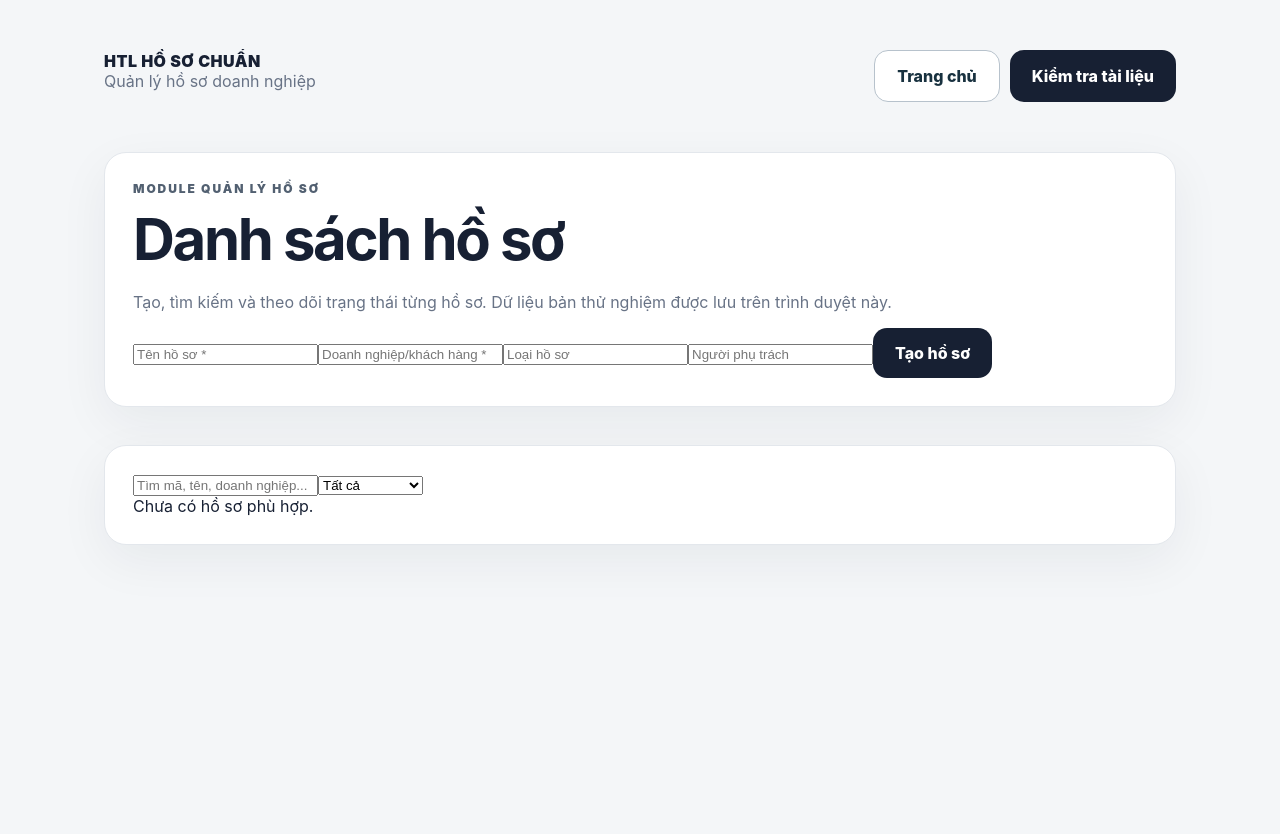
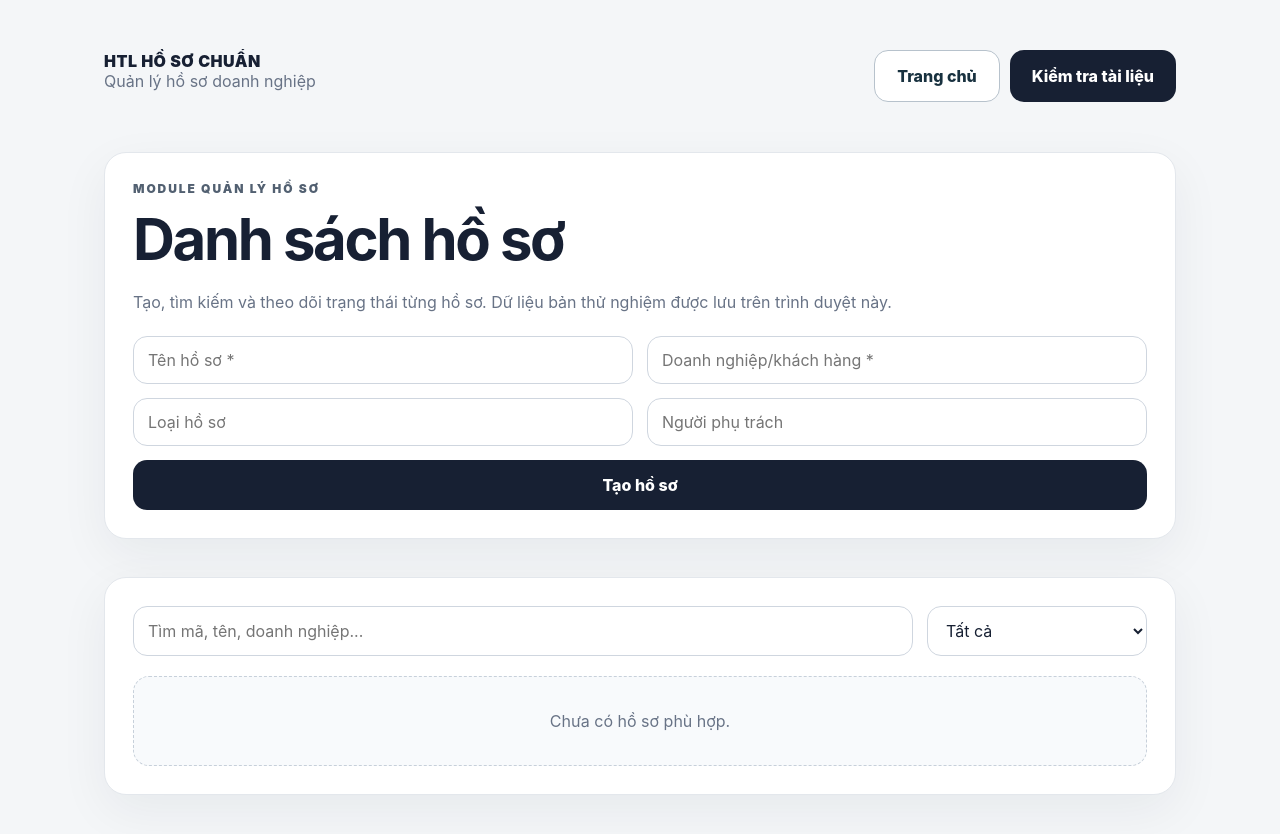
Before and after one commit to tienhqprime-hub/htl-ho-so-chuan, a Next.js app: page /ho-so in a window 1280 px wide. Shown: the top 834 px of the page. Before the commit the page ends 800 px from the top, so only its background shows below. Built offline with nearby package versions, Linux system fonts and the light colour scheme.

Commit message:
style: complete dossier management interface

```diff
--- a/app/styles.css
+++ b/app/styles.css
@@ -2,7 +2,7 @@
 * { box-sizing: border-box; }
 body { margin: 0; }
 a { color: inherit; text-decoration: none; }
-button, textarea { font: inherit; }
+button, textarea, input, select { font: inherit; }
 .shell { max-width: 1120px; margin: 0 auto; padding: 28px 24px 60px; }
 .narrow { max-width: 880px; }
 .topbar { display: flex; align-items: center; justify-content: space-between; gap: 24px; }
@@ -61,5 +61,17 @@ textarea { min-height: 120px; resize: vertical; border: 1px solid #cfd6df; borde
 .twoCols li { margin: 8px 0; line-height: 1.5; }
 .actions { display: flex; gap: 10px; margin: 22px 0 12px; flex-wrap: wrap; }
 .secondary { background: white; border: 1px solid #b7c2cc; color: #18313f; }
-@media (max-width: 760px) { .shell { padding: 20px 16px 40px; } .grid, .twoCols { grid-template-columns: 1fr; } .resultHead { flex-direction: column; } .score { text-align: left; } .card, .panel { padding: 22px; } }
+.heroActions { display: flex; gap: 12px; flex-wrap: wrap; }
+.dossierForm { display: grid; grid-template-columns: repeat(2, minmax(0, 1fr)); gap: 14px; margin-top: 24px; }
+.dossierForm input, .dossierToolbar input, .dossierToolbar select { width: 100%; border: 1px solid #cfd6df; border-radius: 14px; padding: 13px 14px; background: white; color: #172033; }
+.dossierForm button { grid-column: 1 / -1; }
+.dossierToolbar { display: grid; grid-template-columns: minmax(0, 1fr) 220px; gap: 14px; margin-bottom: 20px; }
+.dossierList { display: grid; gap: 12px; }
+.dossierItem { display: flex; align-items: center; justify-content: space-between; gap: 24px; padding: 20px; border: 1px solid #e3e7ec; border-radius: 16px; background: #fbfcfd; }
+.dossierItem h3 { margin: 7px 0; }
+.dossierItem p { margin: 0; color: #687386; line-height: 1.5; }
+.dossierMeta { display: grid; justify-items: end; gap: 10px; min-width: 130px; }
+.dossierMeta small { color: #778294; }
+.emptyState { padding: 34px; text-align: center; border: 1px dashed #c7d0da; border-radius: 16px; color: #687386; background: #f8fafc; }
+@media (max-width: 760px) { .shell { padding: 20px 16px 40px; } .grid, .twoCols, .dossierForm, .dossierToolbar { grid-template-columns: 1fr; } .resultHead, .topbar, .dossierItem { flex-direction: column; align-items: stretch; } .score { text-align: left; } .card, .panel { padding: 22px; } .dossierMeta { justify-items: start; } }
 @media print { body { background: white; } .topbar, .panel:first-of-type, .noPrint { display: none !important; } .shell, .panel { max-width: none; box-shadow: none; border: 0; padding: 0; } .result { display: block !important; } }
```
